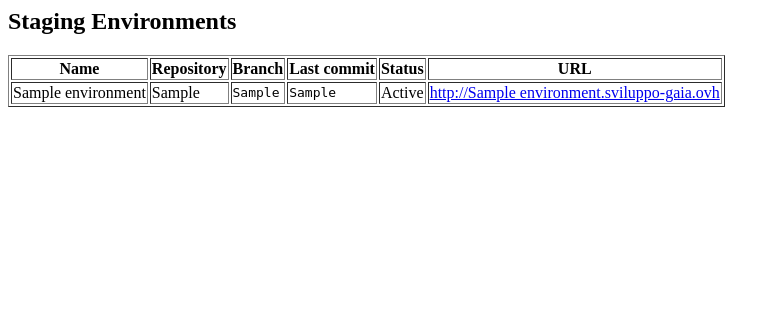
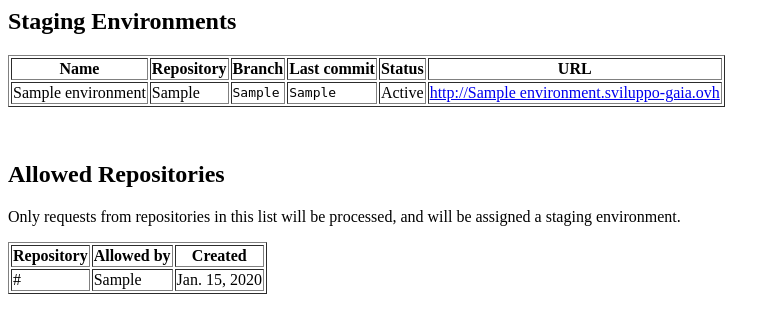
Before and after one commit to CroceRossaItaliana/wonderbot, a Django app: page / in a window 1280 px wide. Shown: the top 333 px of the page, without its empty margins (0-780 px from the left). Run offline with Django 3.2, Linux system fonts and the light colour scheme; tables that the repository leaves empty hold one stand-in row (values such as "Sample post"); parts of the project's set-up code (start-up, migrations or seed data) failed here and were passed over.

Commit message:
Allowed repositories view

```diff
--- a/staging/templates/index.html
+++ b/staging/templates/index.html
@@ -34,6 +34,27 @@
 
             {% endfor %}
         </table>
+        <p>&nbsp;</p>
+
+        <h2>Allowed Repositories</h2>
+        <p>Only requests from repositories in this list will be processed, and will be assigned a staging environment.</p>
+        <table border="1">
+            <thead>
+            <th>Repository</th>
+            <th>Allowed by</th>
+            <th>Created</th>
+            </thead>
+            {% for repo in repositories %}
+                <tr>
+                    <td>{{ repo.url }}</td>
+                    <td>{{ repo.allowed_by }}</td>
+                    <td>{{ repo.created|date }}</td>
+                </tr>
+
+            {% endfor %}
+        </table>
+        <p>&nbsp;</p>
+
 
     </body>
 </html>
--- a/staging/views.py
+++ b/staging/views.py
@@ -4,11 +4,12 @@ from django.http import HttpResponse
 from django.shortcuts import render
 from django.views.decorators.csrf import csrf_exempt
 
-from staging.models import Environment
+from staging.models import Environment, AllowedRepository
 
 
 def index(request):
-    context = {"environments": Environment.objects.all()}
+    context = {"environments": Environment.objects.all(),
+               "repositories": AllowedRepository.objects.all()}
     return render(request, "index.html", context)
 
 
@@ -39,6 +40,9 @@ def github_hook(request):
         branch = data["pull_request"]["head"]["ref"]
         sha = data["pull_request"]["head"]["sha"]
 
+        if not AllowedRepository.objects.filter(url=repo).exists():
+            return HttpResponse("Repository %s is not allowed. Ignored." % (repo,))
+
         if action in ["opened", "reopened"]:
             return _do_opened_pull_request(number, repo, branch, sha)
 
@@ -66,8 +70,6 @@ def _do_opened_pull_request(number, repo, branch, sha):
     """
     React to a new pull request being opened.
     """
-
-    # TODO check if repository is in list of allowed repositories!
 
     name = _environment_name_for_pr(number)
     environment = Environment(name=name, status=Environment.CREATING,
```
